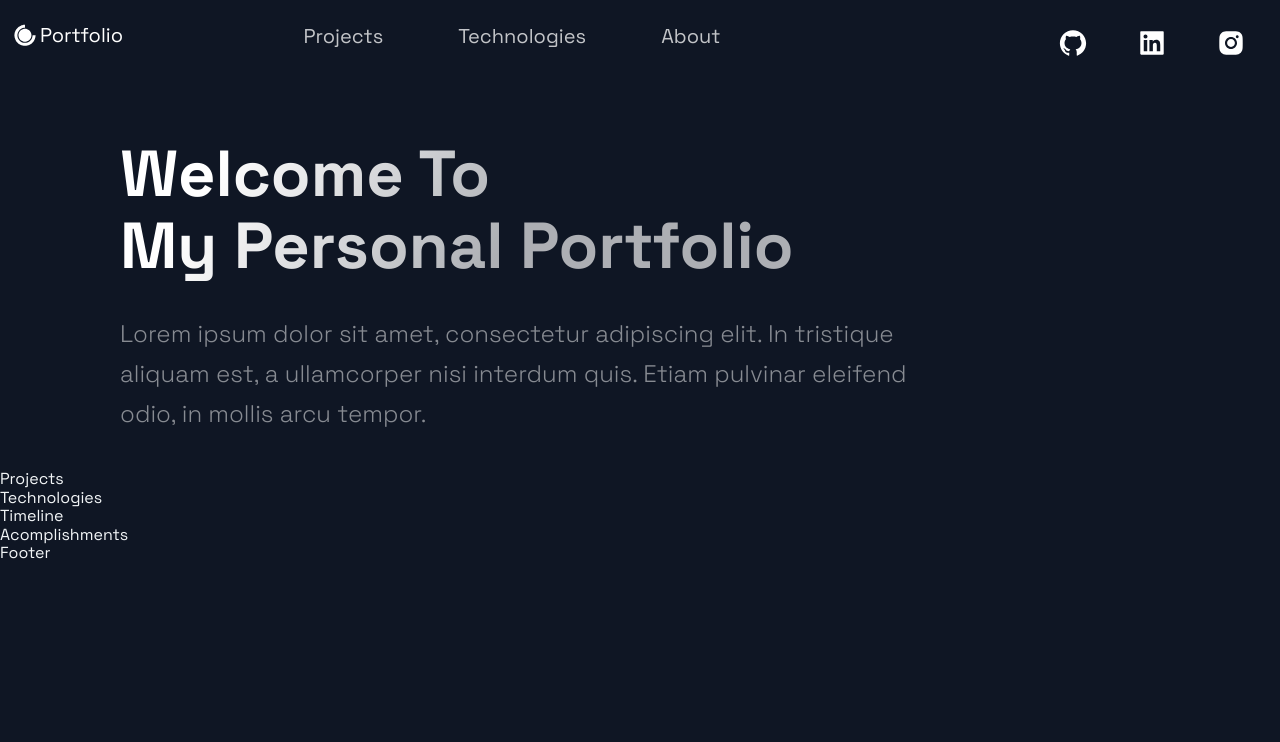
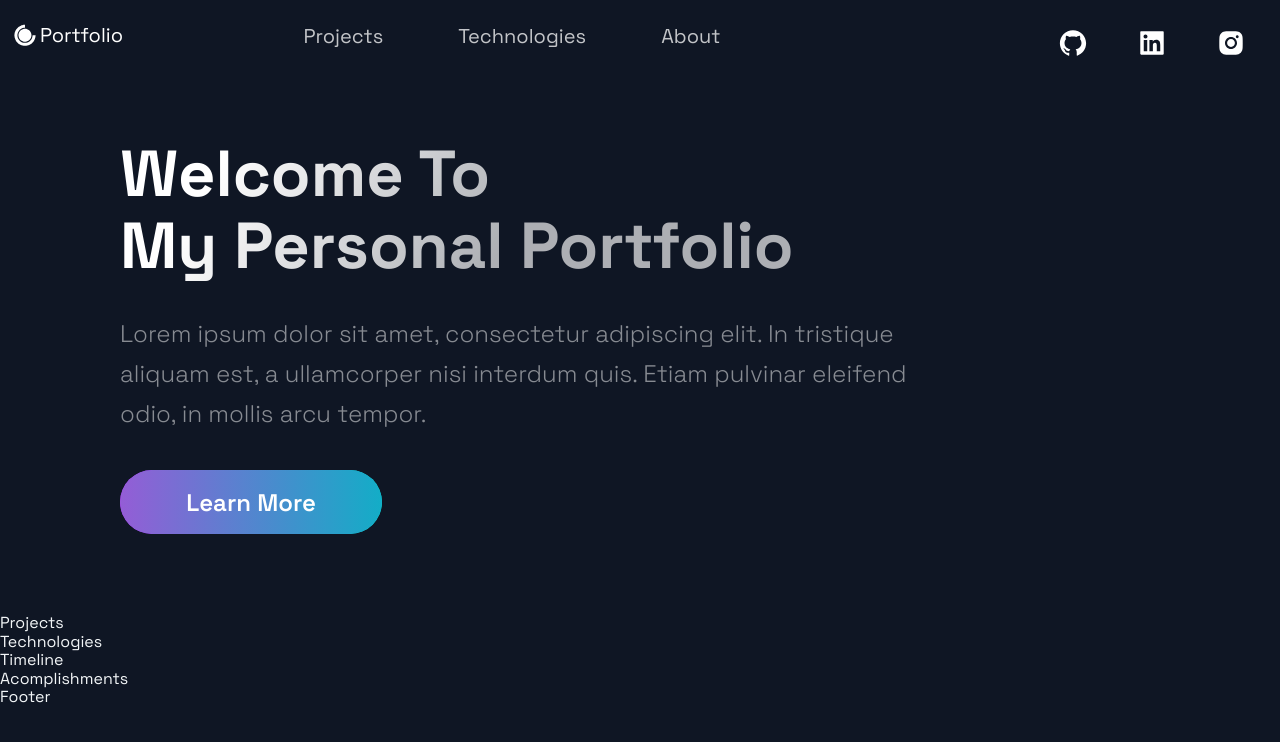
Before and after one commit to dkimd5/portfolioApp, a Next.js app: page / in a window 1280 px wide. Shown: the top 742 px of the page. Built offline with nearby package versions, Linux system fonts and the light colour scheme.

Commit message:
button added

```diff
--- a/src/components/Hero/Hero.js
+++ b/src/components/Hero/Hero.js
@@ -4,7 +4,7 @@
 import Button from '../../styles/GlobalComponents/Button';
 import { LeftSection } from './HeroStyles';
 
-const Hero = (props) => (
+const Hero = () => (
   <Section row nopadding>
     <LeftSection>
       <SectionTitle main center>
@@ -14,6 +14,7 @@
       <SectionText>
         Lorem ipsum dolor sit amet, consectetur adipiscing elit. In tristique aliquam est, a ullamcorper nisi interdum quis. Etiam pulvinar eleifend odio, in mollis arcu tempor.
       </SectionText>
+      <Button onClick={() => window.location = 'https://google.com'}>Learn More</Button>
     </LeftSection>
   </Section>
 );
```
